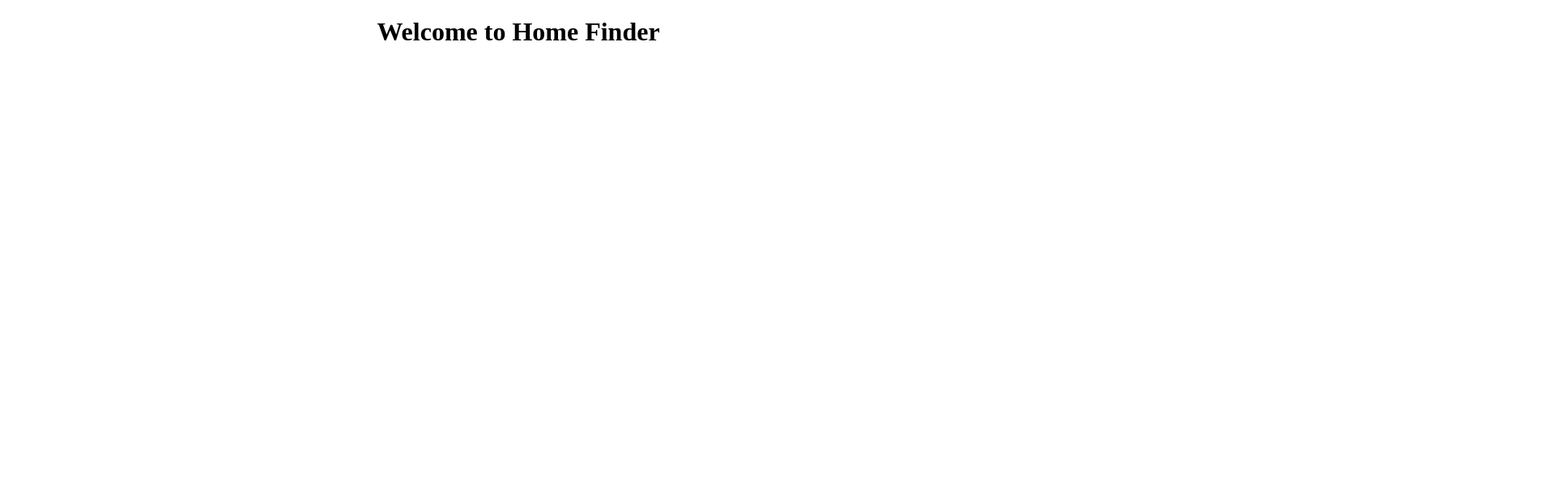
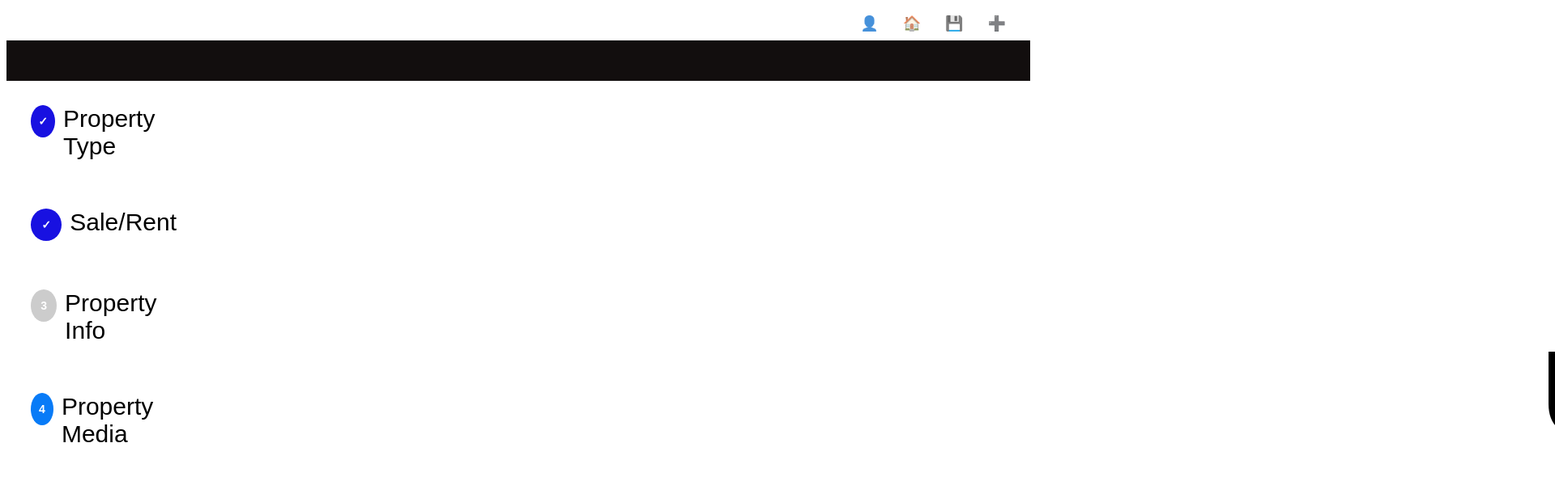
Before and after one commit to MbahLesky/Home-Finder, a React (Create React App) app: page / in a window 1280 px wide. Shown: the top 616 px of the page at 81% size, 1920 px wide, since content can reach past the window. Built offline with nearby package versions, Linux system fonts and the light colour scheme.

Commit message:
propertymediaupload

```diff
--- a/src/layouts/MyProfile.jsx
+++ /dev/null
@@ -1,2 +0,0 @@
-const MyProfile = () => <div>MyProfile</div>;
-export default MyProfile;
--- /dev/null
+++ b/src/layouts/PropertyMediaUpload.css
@@ -0,0 +1,205 @@
+.pmu-page {
+  background: #fff;
+  min-height: 100vh;
+  font-family: Arial, sans-serif;
+}
+
+.pmu-topbar {
+  display: flex;
+  justify-content: flex-end;
+  align-items: center;
+  background: #fff;
+  padding: 10px 30px 10px 0;
+  border-bottom: 50px solid #120e0e;
+}
+
+.pmu-nav-icons {
+  display: flex;
+  gap: 30px;
+}
+
+.pmu-nav-icon {
+  font-size: 18px;
+  color: #333;
+  cursor: pointer;
+  opacity: 0.8;
+}
+
+.pmu-main {
+  display: flex;
+}
+
+.pmu-sidebar {
+  width: 180px;
+  background: #fff;
+  padding: 30px 0 0 30px;
+}
+
+.pmu-steps {
+  display: flex;
+  flex-direction: column;
+  gap: 60px;
+}
+
+.pmu-step {
+  display: flex;
+  align-items: left;
+  gap: 10px;
+
+}
+
+.pmu-step-circle {
+  width: 40px;
+  height: 40px;
+  border-radius: 50%;
+  background: #ccc;
+  color: #fff;
+  display: flex;
+  align-items: center;
+  justify-content: center;
+  font-size: 14px;
+  font-weight: bold;
+}
+
+.pmu-step.completed .pmu-step-circle {
+  background: #1811e1;
+}
+
+.pmu-step.current .pmu-step-circle {
+  background: #087bf7;
+}
+
+.pmu-step-name {
+  font-size: 30px;
+  color: #000;
+}
+
+.pmu-content {
+  flex: 1;
+  padding: 200px 0 0 1000px;
+}
+
+.pmu-title {
+  font-size: 150px;
+  font-weight: bold;
+  margin-bottom: 50px;
+}
+
+.pmu-photo-section {
+  margin-bottom: 40px;
+}
+
+.pmu-photo-grid {
+  display: flex;
+  gap: 100px;
+  margin-bottom: 15px;
+}
+
+.pmu-photo-thumb {
+  width: 500px;
+  height: 500px;
+  border: 1px solid #c8cfcf;
+  border-radius: 6px;
+  background: #aaa6a6;
+  display: flex;
+  align-items: center;
+  justify-content: center;
+  overflow: hidden;
+}
+
+.pmu-photo-thumb img {
+  width: 100%;
+  height: 100%;
+  object-fit: cover;
+}
+
+.pmu-photo-placeholder {
+  color: #717070;
+  font-size: 50px;
+   font-weight: bold;
+}
+
+.pmu-photo-actions {
+  display: flex;
+  align-items: center;
+  gap: 10px;
+  margin-bottom: 100px;
+}
+
+.pmu-btn {
+  background: #fff;
+  color: #1811e1;
+  border: none;
+  padding: 30px 100px;
+  border-radius: 10px;
+border: 1px solid #1811e1;
+  font-size: 50px;
+  cursor: pointer;
+  transition: backgroun 0.2s;
+  position: relative;
+}
+
+.pmu-btn:hover {
+  background: #1811e1;
+}
+
+.pmu-clear {
+  background: #ffff;
+  color:  #1811e1;
+  border: 1px solid #1811e1;
+}
+
+.pmu-clear:hover {
+  background:  #1811e1;
+}
+
+.pmu-selected {
+  font-size: 50px;
+  color: #000;
+  margin-left: 10px;
+}
+
+.pmu-video-section {
+  margin-bottom: 30px;
+}
+
+.pmu-video-preview {
+  width: 1000px;
+  height: 700px;
+  border: 1px solid #c8cfcf;
+  border-radius: 6px;
+  background: #aaa6a6;
+  display: flex;
+  align-items: center;
+  justify-content: center;
+  margin-bottom: 10px;
+  position: relative;
+  overflow: cover;
+}
+
+.pmu-video-preview video {
+  width: 100%;
+  height: 100%;
+  object-fit: cover;
+}
+
+.pmu-video-placeholder {
+  color: #515050;
+  font-size: 80px;
+}
+
+.pmu-video-actions {
+  display: flex;
+  gap: 100px;
+  margin-bottom: 100px;
+}
+
+.pmu-upload {
+  background: #1811e1;
+  color: #fff;
+  margin-top: 100px;
+}
+
+.pmu-upload:hover {
+  background: #1811e1;
+}
--- /dev/null
+++ b/src/layouts/PropertyMediaUpload.jsx
@@ -0,0 +1,99 @@
+import React, { useState } from 'react';
+import './PropertyMediaUpload.css';
+
+const navItems = [
+  { name: 'My Profile', icon: '👤' },
+  { name: 'My Properties', icon: '🏠' },
+  { name: 'Saved Properties', icon: '💾' },
+  { name: 'Add Property', icon: '➕' }
+];
+
+const sideSteps = [
+  { name: 'Property Type', completed: true },
+  { name: 'Sale/Rent', completed: true },
+  { name: 'Property Info', completed: false },
+  { name: 'Property Media', completed: false, current: true }
+];
+
+export default function PropertyMediaUpload() {
+  const [photos, setPhotos] = useState([]);
+  const [video, setVideo] = useState(null);
+
+  const handlePhotoSelect = (e) => {
+    const files = Array.from(e.target.files).slice(0, 6);
+    setPhotos(files);
+  };
+
+  const handleVideoSelect = (e) => {
+    setVideo(e.target.files[0]);
+  };
+
+  return (
+    <div className="pmu-page">
+      <nav className="pmu-topbar">
+        <div className="pmu-nav-icons">
+          {navItems.map((item, idx) => (
+            <span key={idx} className="pmu-nav-icon" title={item.name}>{item.icon}</span>
+          ))}
+        </div>
+      </nav>
+      <div className="pmu-main">
+        <aside className="pmu-sidebar">
+          <div className="pmu-steps">
+            {sideSteps.map((step, idx) => (
+              <div key={idx} className={`pmu-step${step.completed ? ' completed' : ''}${step.current ? ' current' : ''}`}>
+                <div className="pmu-step-circle">{step.completed ? '✓' : idx + 1}</div>
+                <div className="pmu-step-name">{step.name}</div>
+              </div>
+            ))}
+          </div>
+        </aside>
+        <main className="pmu-content">
+          <h1 className="pmu-title">Upload media for the property</h1>
+          <div className="pmu-photo-section">
+            <div className="pmu-photo-grid">
+              {photos.length > 0
+                ? photos.map((photo, idx) => (
+                    <div key={idx} className="pmu-photo-thumb">
+                      <img src={URL.createObjectURL(photo)} alt={`property-${idx}`} />
+                    </div>
+                  ))
+                : Array.from({ length: 6 }).map((_, idx) => (
+                    <div key={idx} className="pmu-photo-thumb pmu-photo-placeholder">
+                      <span>150 x 150</span>
+                    </div>
+                  ))}
+            </div>
+            <div className="pmu-photo-actions">
+              <label className="pmu-btn">
+                Select up to 6 Photos
+                <input type="file" multiple accept="image/*" onChange={handlePhotoSelect} style={{ display: 'none' }} />
+              </label>
+              <span className="pmu-selected">{photos.length} selected</span>
+              <button className="pmu-btn pmu-clear" onClick={() => setPhotos([])}>Clear Photos</button>
+            </div>
+          </div>
+          <div className="pmu-video-section">
+            <div className="pmu-video-preview">
+              {video ? (
+                <video src={URL.createObjectURL(video)} controls />
+              ) : (
+                <div className="pmu-video-placeholder">
+                  <span>Video Preview</span>
+                </div>
+              )}
+            </div>
+            <div className="pmu-video-actions">
+              <label className="pmu-btn">
+                Select a video
+                <input type="file" accept="video/*" onChange={handleVideoSelect} style={{ display: 'none' }} />
+              </label>
+              <button className="pmu-btn pmu-clear" onClick={() => setVideo(null)}>Clear Video</button>
+            </div>
+            <button className="pmu-btn pmu-upload">Upload</button>
+          </div>
+        </main>
+      </div>
+    </div>
+  );
+}
--- /dev/null
+++ b/src/layouts/UploadMedia.css
@@ -0,0 +1,201 @@
+.pmu-page {
+  background: #fff;
+  min-height: 100vh;
+  font-family: Arial, sans-serif;
+}
+
+.pmu-topbar {
+  display: flex;
+  justify-content: flex-end;
+  align-items: center;
+  background: #fff;
+  padding: 10px 30px 10px 0;
+  border-bottom: 1px solid #e0e0e0;
+}
+
+.pmu-nav-icons {
+  display: flex;
+  gap: 30px;
+}
+
+.pmu-nav-icon {
+  font-size: 18px;
+  color: #333;
+  cursor: pointer;
+  opacity: 0.8;
+}
+
+.pmu-main {
+  display: flex;
+}
+
+.pmu-sidebar {
+  width: 180px;
+  background: #fff;
+  padding: 30px 0 0 30px;
+}
+
+.pmu-steps {
+  display: flex;
+  flex-direction: column;
+  gap: 30px;
+}
+
+.pmu-step {
+  display: flex;
+  align-items: center;
+  gap: 10px;
+}
+
+.pmu-step-circle {
+  width: 24px;
+  height: 24px;
+  border-radius: 50%;
+  background: #ccc;
+  color: #fff;
+  display: flex;
+  align-items: center;
+  justify-content: center;
+  font-size: 14px;
+  font-weight: bold;
+}
+
+.pmu-step.completed .pmu-step-circle {
+  background: #4CAF50;
+}
+
+.pmu-step.current .pmu-step-circle {
+  background: #007bff;
+}
+
+.pmu-step-name {
+  font-size: 15px;
+  color: #333;
+}
+
+.pmu-content {
+  flex: 1;
+  padding: 40px 0 0 40px;
+}
+
+.pmu-title {
+  font-size: 22px;
+  font-weight: bold;
+  margin-bottom: 30px;
+}
+
+.pmu-photo-section {
+  margin-bottom: 30px;
+}
+
+.pmu-photo-grid {
+  display: flex;
+  gap: 20px;
+  margin-bottom: 15px;
+}
+
+.pmu-photo-thumb {
+  width: 150px;
+  height: 150px;
+  border: 1px solid #363333;
+  border-radius: 6px;
+  background: #353232;
+  display: flex;
+  align-items: center;
+  justify-content: center;
+  overflow: hidden;
+}
+
+.pmu-photo-thumb img {
+  width: 100%;
+  height: 100%;
+  object-fit: cover;
+}
+
+.pmu-photo-placeholder {
+  color: #aaa;
+  font-size: 15px;
+}
+
+.pmu-photo-actions {
+  display: flex;
+  align-items: center;
+  gap: 10px;
+  margin-bottom: 10px;
+}
+
+.pmu-btn {
+  background: #007bff;
+  color: #fff;
+  border: none;
+  padding: 7px 18px;
+  border-radius: 4px;
+  font-size: 14px;
+  cursor: pointer;
+  transition: background 0.2s;
+  position: relative;
+}
+
+.pmu-btn:hover {
+  background: #0056b3;
+}
+
+.pmu-clear {
+  background: #e9ecef;
+  color: #333;
+  border: 1px solid #ccc;
+}
+
+.pmu-clear:hover {
+  background: #d6d8db;
+}
+
+.pmu-selected {
+  font-size: 14px;
+  color: #555;
+  margin-left: 10px;
+}
+
+.pmu-video-section {
+  margin-bottom: 30px;
+}
+
+.pmu-video-preview {
+  width: 400px;
+  height: 200px;
+  border: 1px solid #ccc;
+  border-radius: 6px;
+  background: #f9f9f9;
+  display: flex;
+  align-items: center;
+  justify-content: center;
+  margin-bottom: 10px;
+  position: relative;
+}
+
+.pmu-video-preview video {
+  width: 100%;
+  height: 100%;
+  object-fit: cover;
+}
+
+.pmu-video-placeholder {
+  color: #aaa;
+  font-size: 16px;
+}
+
+.pmu-video-actions {
+  display: flex;
+  gap: 10px;
+  margin-bottom: 10px;
+}
+
+.pmu-upload {
+  background: #28a745;
+  color: #fff;
+  margin-top: 10px;
+}
+
+.pmu-upload:hover {
+  background: #218838;
+}
--- a/src/pages/HomePage.jsx
+++ b/src/pages/HomePage.jsx
@@ -1,7 +1,11 @@
+
+import PropertyMediaUpload from '../layouts/PropertyMediaUpload';
+
 function HomePage() {
     return (
         <div>
-            <h1>Welcome to Home Finder</h1>
+
+            <PropertyMediaUpload />
         </div>
     )
 }
```
Also changed, not shown: src/layouts/MyProfile.css (added).
